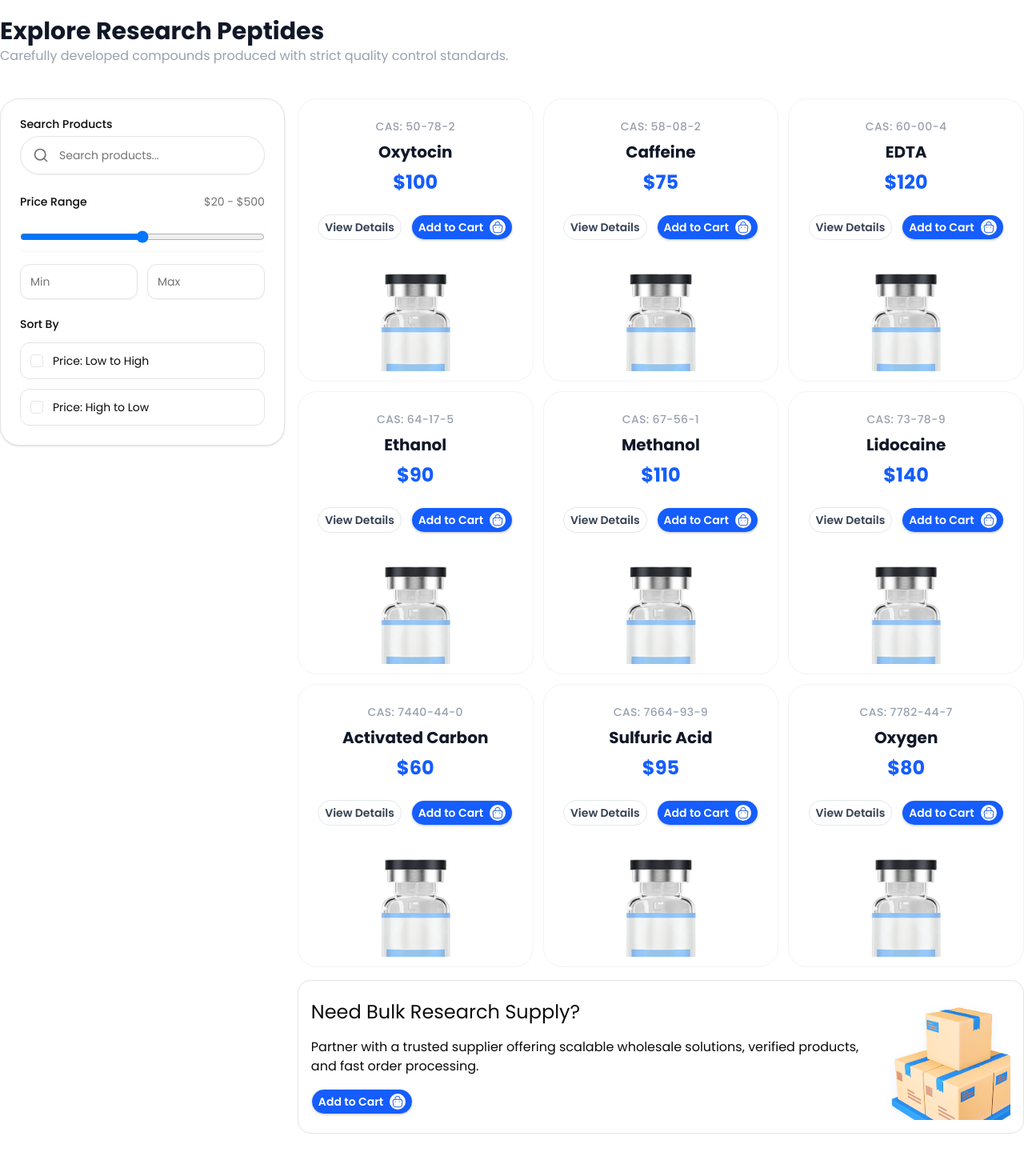
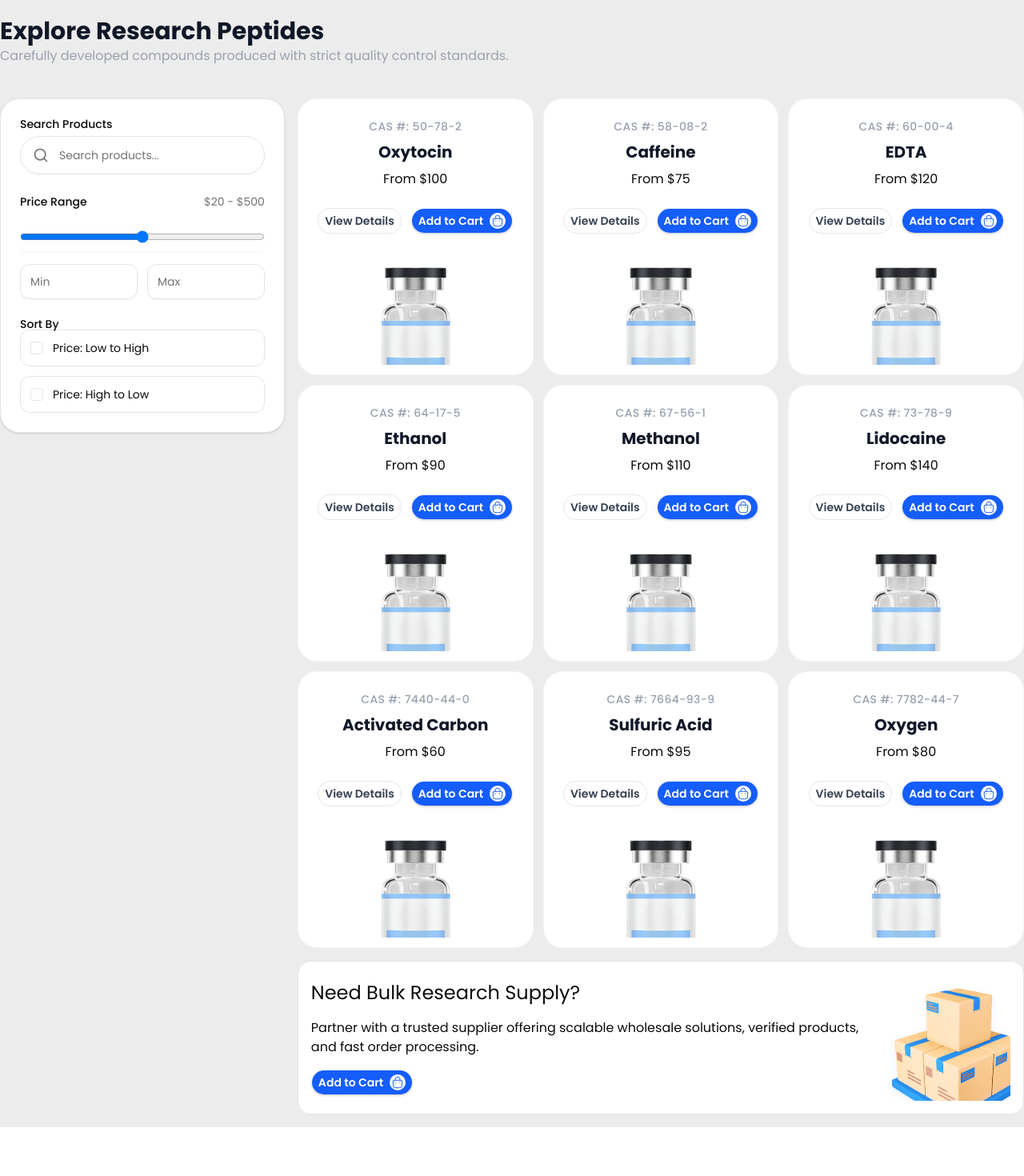
Before and after one commit to mkiuzzal01/peptide, a Next.js app: page /products in a window 1280 px wide. Shown: the part 140-1610 px from the top of the page at 80% size. Built offline with nearby package versions, Linux system fonts and the light colour scheme.

Commit message:
update ui

```diff
--- a/app/(main)/blog/page.tsx
+++ b/app/(main)/blog/page.tsx
@@ -1,5 +1,5 @@
-import React from 'react';
+import Container from "@/app/components/shared/Container";
 
 export default function page() {
-  return <div>page</div>;
+  return <Container>page</Container>;
 }
--- a/app/(main)/coa/page.tsx
+++ b/app/(main)/coa/page.tsx
@@ -1,5 +1,5 @@
-import React from 'react';
+import Container from "@/app/components/shared/Container";
 
 export default function page() {
-  return <div>page</div>;
+  return <Container>page</Container>;
 }
--- a/app/(main)/contact-us/page.tsx
+++ b/app/(main)/contact-us/page.tsx
@@ -1,5 +1,5 @@
-import React from 'react';
+import Container from "@/app/components/shared/Container";
 
 export default function page() {
-  return <div>page</div>;
+  return <Container>page</Container>;
 }
--- a/app/(main)/products/__components/ResearchSupplyBanner.tsx
+++ b/app/(main)/products/__components/ResearchSupplyBanner.tsx
@@ -5,7 +5,7 @@ import Image from "next/image";
 
 export default function ResearchSupplyBanner() {
   return (
-    <div className="flex justify-between items-center border rounded-2xl my-4 p-4">
+    <div className="flex bg-white justify-between items-center border rounded-2xl my-4 p-4">
       <div className="space-y-4">
         <h1 className="text text-2xl">Need Bulk Research Supply?</h1>
         <p>
--- a/app/(main)/products/__components/SearchProduct.tsx
+++ b/app/(main)/products/__components/SearchProduct.tsx
@@ -1,14 +1,12 @@
 "use client";
-
-import { Search, SlidersHorizontal } from "lucide-react";
-
+import { Search } from "lucide-react";
 import { Checkbox } from "@/components/ui/checkbox";
 import { Input } from "@/components/ui/input";
 import { Label } from "@/components/ui/label";
 
 export default function SearchProduct() {
   return (
-    <div className="w-full max-w-md rounded-3xl border border-border bg-background p-6 shadow-sm">
+    <div className="w-full bg-white max-w-md rounded-3xl border border-border bg-background p-6 shadow-sm">
       {/* Search */}
       <div className="space-y-2">
         <Label htmlFor="search">Search Products</Label>
@@ -43,7 +41,7 @@ export default function SearchProduct() {
       </div>
 
       {/* Sorting */}
-      <div className="mt-6 space-y-4">
+      <div className="mt-6 space-y-4-">
         <Label>Sort By</Label>
 
         <div className="space-y-3">
--- a/app/(main)/wholesale/page.tsx
+++ b/app/(main)/wholesale/page.tsx
@@ -1,5 +1,5 @@
-import React from 'react';
+import Container from "@/app/components/shared/Container";
 
 export default function page() {
-  return <div>page</div>;
+  return <Container>page</Container>;
 }
--- a/app/components/products/ProductCard.tsx
+++ b/app/components/products/ProductCard.tsx
@@ -22,10 +22,10 @@ export default function ProductCard({
         {/* Product Info */}
         <div className="text-center space-y-2">
           <p className="text-sm font-medium tracking-wide text-gray-400 uppercase">
-            CAS: {cas}
+            CAS #: {cas}
           </p>
           <h3 className="text-xl font-bold text-gray-900">{name}</h3>
-          <p className="text-2xl font-bold text-blue-600">{price}</p>
+          <p className="font-normal"> From {price}</p>
         </div>
         <div className="mt-6 flex items-center justify-center gap-3">
           <Action
--- a/app/globals.css
+++ b/app/globals.css
@@ -38,15 +38,11 @@
   --radius: 0.625rem;
 }
 
-body {
-  background: #f4f6f8;
-}
-
 /* =========================
    LIGHT MODE (BLUE + WHITE)
 ========================= */
 :root {
-  --background: oklch(1 0 0);
+  --background: oklch(94.309% 0.00011 271.152);
   --foreground: oklch(0.145 0 0);
 
   --card: oklch(1 0 0);
```
